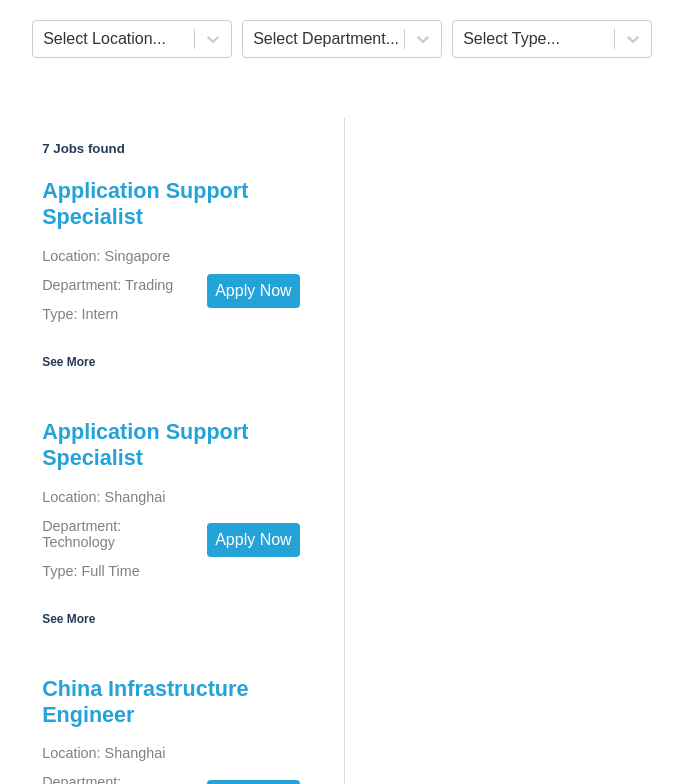
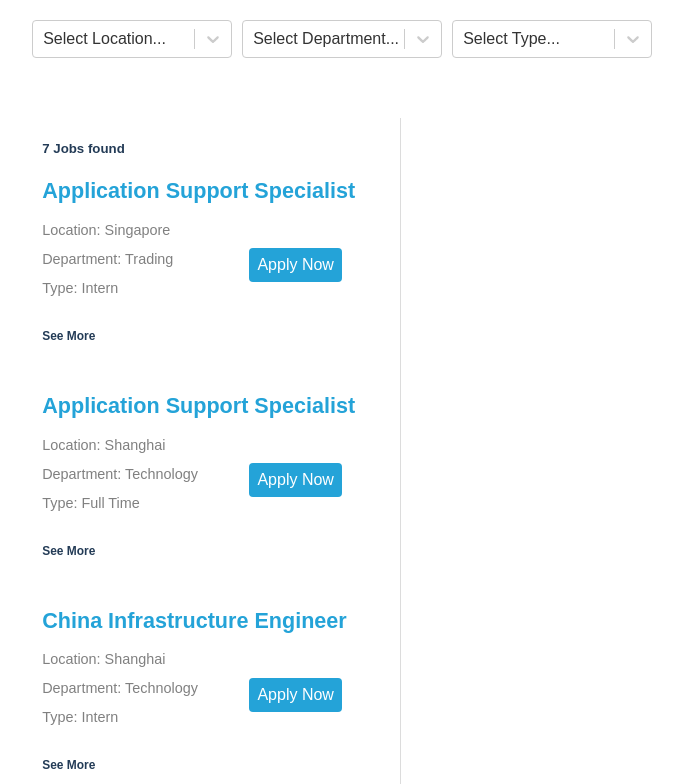
Before and after one commit to harshvats2000/dytechlab, a React (Create React App) app: page /careers in a window 1280 px wide. Shown: the part 1136-1920 px from the top of the page, without its empty margins (19-702 px from the left). Built offline with nearby package versions, Linux system fonts and the light colour scheme.

Commit message:
30 70 done

```diff
--- a/src/container/Careers/index.module.css
+++ b/src/container/Careers/index.module.css
@@ -144,10 +144,10 @@
     display: flex;
   }
   .listing {
-    flex: 1;
+    flex: 3;
   }
   .container_right {
-    flex: 3;
+    flex: 7;
     text-align: justify;
     margin-left: 20px;
     padding-left: 20px;
```
